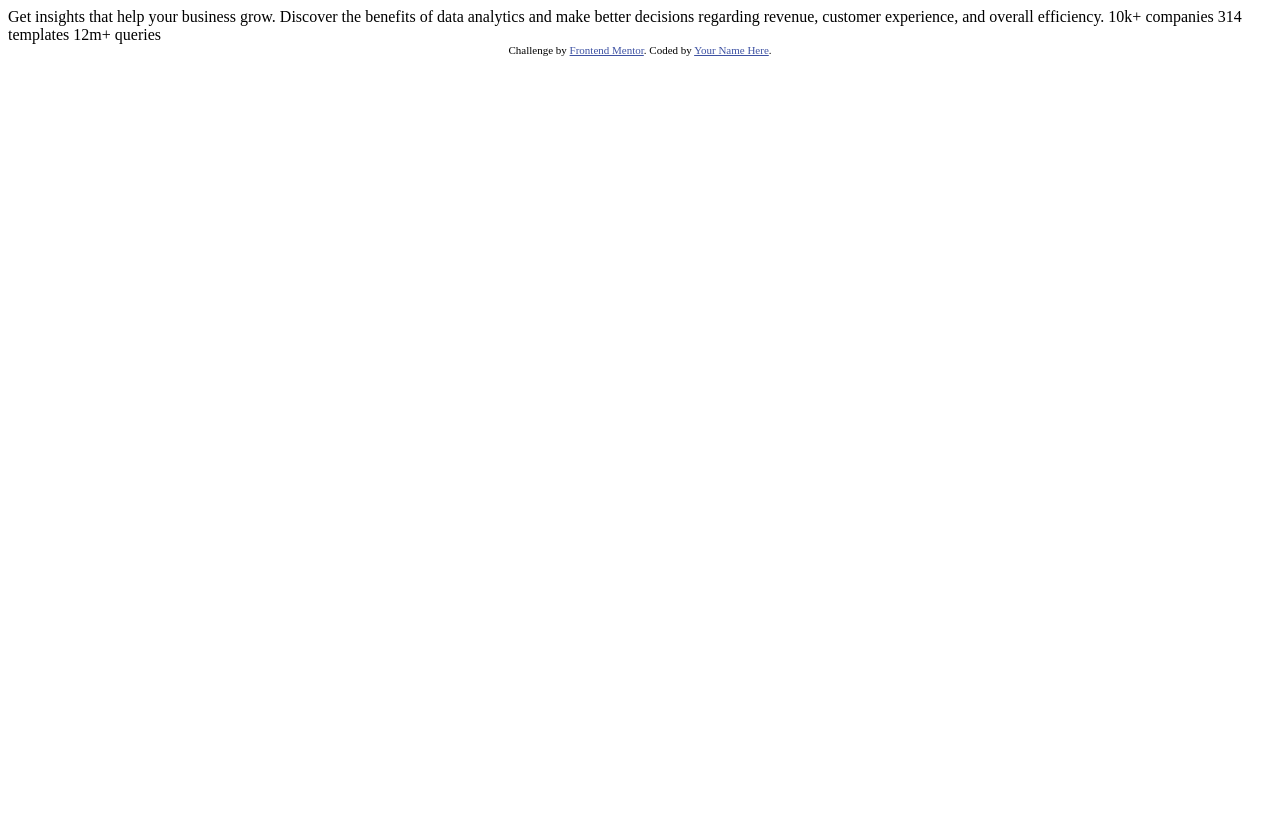
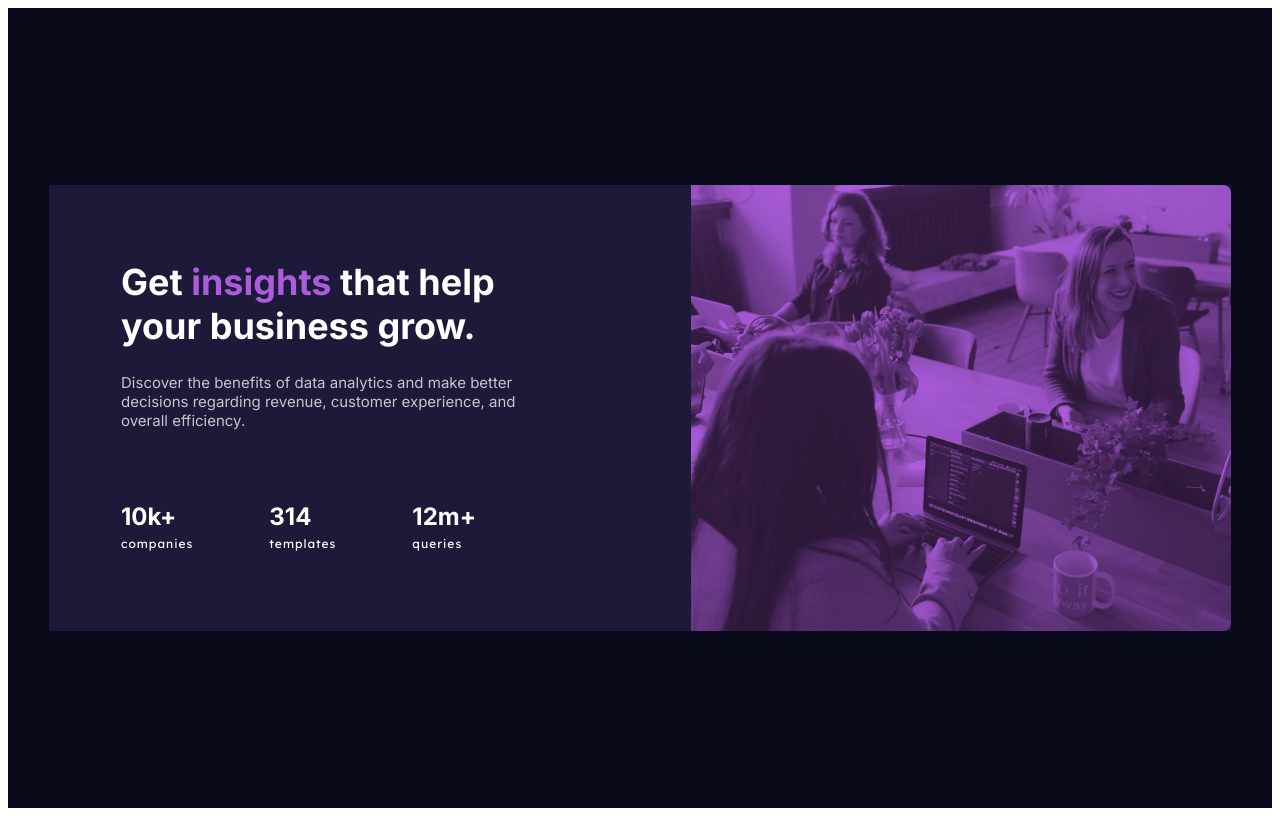
Before and after one commit to Stanabsolute/stats-component, a plain HTML site: page index.html in a window 1280 px wide. Drawn offline with Linux system fonts and the light colour scheme.

Commit message:
final version

```diff
--- a/index.html
+++ b/index.html
@@ -1,33 +1,62 @@
 <!DOCTYPE html>
 <html lang="en">
+
 <head>
   <meta charset="UTF-8">
-  <meta name="viewport" content="width=device-width, initial-scale=1.0"> <!-- displays site properly based on user's device -->
-
+  <meta name="viewport" content="width=device-width, initial-scale=1.0">
+  <!-- displays site properly based on user's device -->
   <link rel="icon" type="image/png" sizes="32x32" href="./images/favicon-32x32.png">
-
+  <link rel="stylesheet" href="style.css">
+  <!-- <link rel="preconnect" href="https://fonts.googleapis.com">
+  <link rel="preconnect" href="https://fonts.gstatic.com" crossorigin>
+  <link
+    href="https://fonts.googleapis.com/css2?family=Inter:ital,opsz,wght@0,14..32,100..900;1,14..32,100..900&display=swap"
+    rel="stylesheet">
+  <link rel="preconnect" href="https://fonts.googleapis.com">
+  <link rel="preconnect" href="https://fonts.gstatic.com" crossorigin>
+  <link href="https://fonts.googleapis.com/css2?family=Lexend+Deca:wght@100..900&display=swap" rel="stylesheet"> -->
+  <link rel="preconnect" href="https://fonts.googleapis.com">
+  <link rel="preconnect" href="https://fonts.gstatic.com" crossorigin>
+  <link
+    href="https://fonts.googleapis.com/css2?family=Inter:ital,opsz,wght@0,14..32,100..900;1,14..32,100..900&family=Lexend+Deca:wght@100..900&display=swap"
+    rel="stylesheet">
   <title>Frontend Mentor | Stats preview card component</title>
 
-  <!-- Feel free to remove these styles or customise in your own stylesheet 👍 -->
-  <style>
-    .attribution { font-size: 11px; text-align: center; }
-    .attribution a { color: hsl(228, 45%, 44%); }
-  </style>
 </head>
+
 <body>
 
-  Get insights that help your business grow.
+  <section>
+    <article>
+      <div class="info">
+        <h2 class="inter-bold">Get <span>insights</span> that help your business grow.</h2>
 
-  Discover the benefits of data analytics and make better decisions regarding revenue, customer
-  experience, and overall efficiency.
+        <p class="inter-regular">
+          Discover the benefits of data analytics and make better decisions regarding revenue, customer
+          experience, and overall efficiency.
+        </p>
 
-  10k+ companies
-  314 templates
-  12m+ queries
+        <ul>
+          <li>
+            <span class="inter-bold">10k+</span>
+            <span class="lexend-deca-regular">companies</span>
+          </li>
+          <li>
+            <span class="inter-bold">314</span>
+            <span class="lexend-deca-regular">templates</span>
+          </li>
+          <li>
+            <span class="inter-bold">12m+</span>
+            <span class="lexend-deca-regular">queries</span>
+          </li>
+        </ul>
+      </div>
+      <div class="bg">
+        <img src="" alt="">
+      </div>
+    </article>
+  </section>
 
-  <div class="attribution">
-    Challenge by <a href="https://www.frontendmentor.io?ref=challenge" target="_blank">Frontend Mentor</a>.
-    Coded by <a href="#">Your Name Here</a>.
-  </div>
 </body>
+
 </html>
--- /dev/null
+++ b/style.css
@@ -0,0 +1,117 @@
+.inter-regular {
+    font-family: "Inter", sans-serif;
+    font-optical-sizing: auto;
+    font-weight: 400;
+    font-style: normal;
+}
+
+.inter-bold {
+    font-family: "Inter", sans-serif;
+    font-optical-sizing: auto;
+    font-weight: 700;
+    font-style: normal;
+}
+
+
+.lexend-deca-regular {
+    font-family: "Lexend Deca", sans-serif;
+    font-optical-sizing: auto;
+    font-weight: 400;
+    font-style: normal;
+}
+
+body {}
+
+section {
+    background-color: hsl(233, 47%, 7%);
+    height: 100vh;
+    display: flex;
+    justify-content: center;
+    align-items: center;
+}
+
+article {
+    background-color: hsl(244, 37%, 16%);
+    display: flex;
+    flex-direction: row;
+    justify-content: space-between;
+    color: hsl(0, 0%, 100%);
+    width: 1110px;
+    height: 446px;
+    /* border: 1px solid rgb(9, 255, 0); */
+    padding-left: 72px;
+    overflow: hidden;
+}
+
+div.info {
+    max-width: 405px;
+    /* padding: 70px 95px 60px 72px; */
+    /* border: 1px solid red; */
+    display: flex;
+    flex-direction: column;
+    justify-content: center
+}
+
+h2 {
+    font-size: 36px;
+    line-height: 44px;
+    margin: 0;
+    margin-bottom: 25px;
+}
+
+article h2 span {
+    color: rgb(170, 92, 219);
+}
+
+p {
+    color: hsla(0, 0%, 100%, 0.75);
+    font-size: 15px;
+    line-height: 25 px;
+    margin: 0;
+    margin-bottom: 72px;
+}
+
+ul {
+    display: flex;
+    justify-content: space-between;
+    align-items: center;
+    column-gap: 63px;
+    margin: 0;
+    list-style: none;
+    margin-top: 0;
+    margin-bottom: 0;
+    padding-left: 0;
+    max-width: 355px;
+}
+
+section ul li {
+    flex-direction: column;
+    display: flex;
+}
+
+section ul li:not(:last-child) {
+    /* padding-right: 63px; */
+    /* margin-right: 63px;
+    */
+    /* background-color: white;
+    color: black; */
+}
+
+ul li span:first-child {
+    font-size: 24px;
+    line-height: 29px;
+
+}
+
+ul li span:last-child {
+    font-size: 12px;
+    line-height: 25px;
+    letter-spacing: 1px;
+}
+
+div.bg {
+    background-image: url(./images/image-header-desktop.png);
+    height: 450px;
+    max-width: 540px;
+    width: 100%;
+}
```
Also changed, not shown: images/image-header-desktop.jpg (deleted), images/image-header-desktop.png (added).
